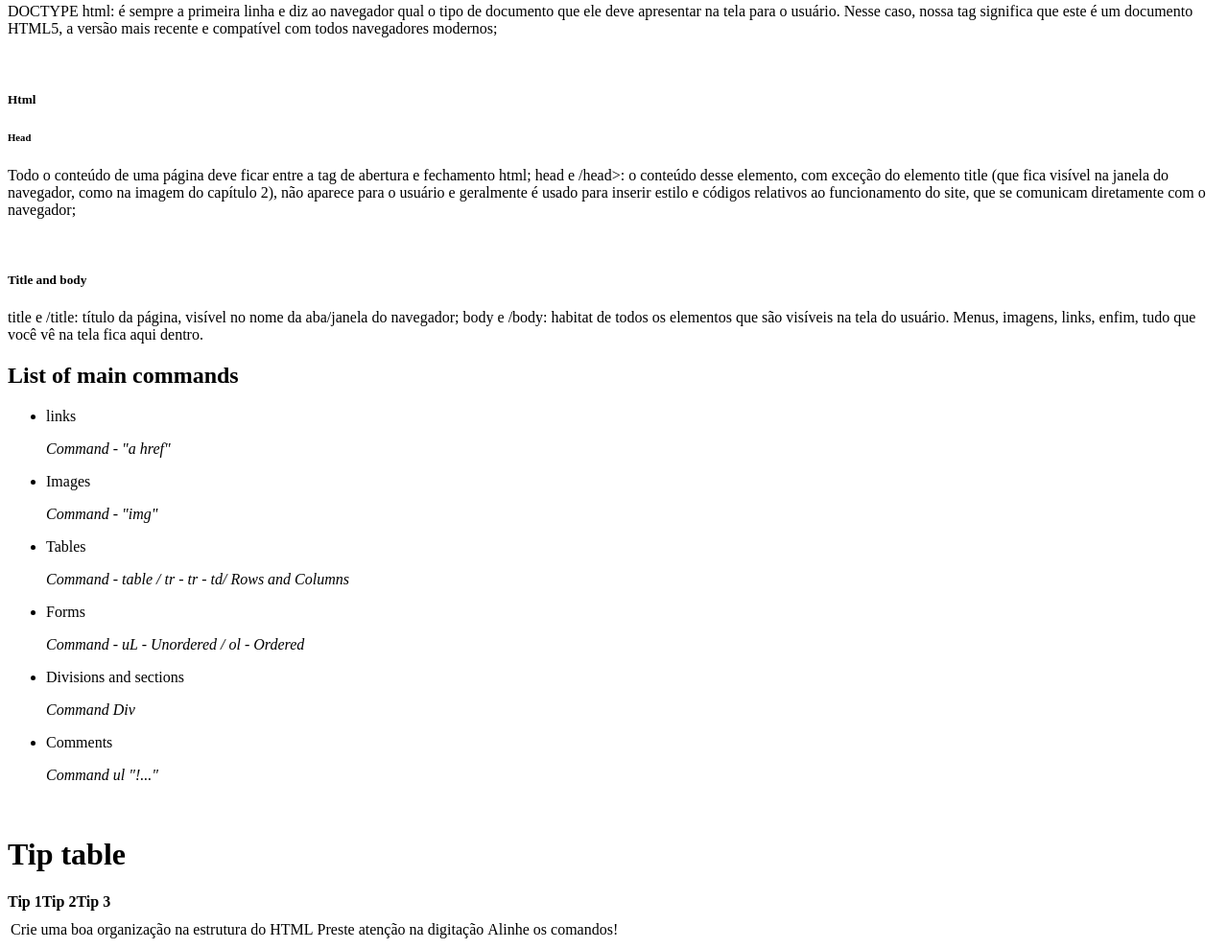
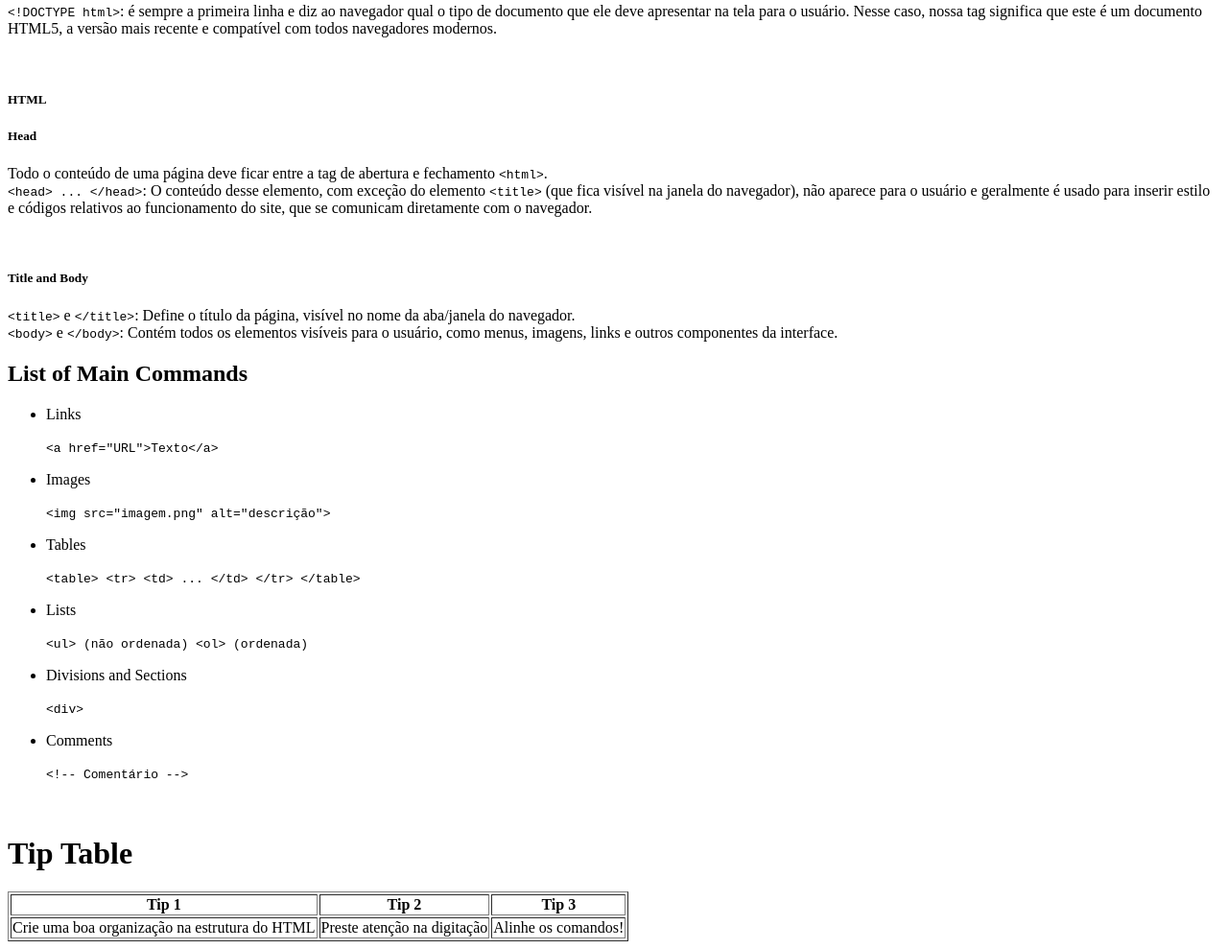
Before and after one commit to matheusalmeida19/math-course, a plain HTML site: page src/dictionary.html in a window 1280 px wide. Shown: the part 245-1234 px from the top of the page at 96% size. Drawn offline with Linux system fonts and the light colour scheme.

Commit message:
Mudança no dictionary

```diff
--- a/src/dictionary.html
+++ b/src/dictionary.html
@@ -3,7 +3,7 @@
 <head>
     <meta charset="UTF-8">
     <meta name="viewport" content="width=device-width, initial-scale=1.0">
-    <title>Html Dictionary</title>
+    <title>HTML Dictionary</title>
 </head>
 <body>
     <h1 style="background-color: aquamarine;">Dictionary for HTML 5 to Front End</h1>
@@ -12,45 +12,57 @@
 
     <h4>The beginning of everything</h4>
     <h5>Doctype</h5>
-    <p> DOCTYPE html: é sempre a primeira linha e diz ao navegador qual o tipo de documento que ele deve apresentar na tela para o usuário. Nesse caso, nossa tag significa que este é um documento HTML5, a versão mais recente e compatível com todos navegadores modernos; </p>
+    <p>
+        <code>&lt;!DOCTYPE html&gt;</code>: é sempre a primeira linha e diz ao navegador qual o tipo de documento que ele deve apresentar na tela para o usuário. Nesse caso, nossa tag significa que este é um documento HTML5, a versão mais recente e compatível com todos navegadores modernos.
+    </p>
     <br>
-    <h5>Html</h5>
-    <h6>Head</h6>
-    <p>Todo o conteúdo de uma página deve ficar entre a tag de abertura e fechamento html;
-        head e /head>: o conteúdo desse elemento, com exceção do elemento title (que fica visível na janela do navegador, como na imagem do capítulo 2), não aparece para o usuário e geralmente é usado para inserir estilo e códigos relativos ao funcionamento do site, que se comunicam diretamente com o navegador;</p>
 
+    <h5>HTML</h5>
+    <h5>Head</h5>
+    <p>
+        Todo o conteúdo de uma página deve ficar entre a tag de abertura e fechamento <code>&lt;html&gt;</code>.
+        <br>
+        <code>&lt;head&gt; ... &lt;/head&gt;</code>: O conteúdo desse elemento, com exceção do elemento <code>&lt;title&gt;</code> (que fica visível na janela do navegador), não aparece para o usuário e geralmente é usado para inserir estilo e códigos relativos ao funcionamento do site, que se comunicam diretamente com o navegador.
+    </p>
     <br>
-    <h5>Title and body</h5>
+
+    <h5>Title and Body</h5>
     <p>
-        title e /title: título da página, visível no nome da aba/janela do navegador;
-        body e /body: habitat de todos os elementos que são visíveis na tela do usuário. Menus, imagens, links, enfim, tudo que você vê na tela fica aqui dentro.
+        <code>&lt;title&gt;</code> e <code>&lt;/title&gt;</code>: Define o título da página, visível no nome da aba/janela do navegador.
+        <br>
+        <code>&lt;body&gt;</code> e <code>&lt;/body&gt;</code>: Contém todos os elementos visíveis para o usuário, como menus, imagens, links e outros componentes da interface.
     </p>
-    <h2>List of main commands</h2>
-    <ul><!--Conjunto de uma lista-->
-        <li>links</li>
-        <em><p>Command - "a href"</p></em>
+
+    <h2>List of Main Commands</h2>
+    <ul>
+        <li>Links</li>
+        <p><code>&lt;a href="URL"&gt;Texto&lt;/a&gt;</code></p>
+
         <li>Images</li>
-        <em><p>Command - "img"</p></em>
+        <p><code>&lt;img src="imagem.png" alt="descrição"&gt;</code></p>
+
         <li>Tables</li>
-        <em><p>Command - table / tr - tr - td/ Rows and Columns </p></em>
-        <li>Forms</li>
-        <em><p>Command - uL - Unordered / ol - Ordered</p></em>
-        <li>Divisions and sections</li>
-        <em><p> Command Div</p></em>
+        <p><code>&lt;table&gt; &lt;tr&gt; &lt;td&gt; ... &lt;/td&gt; &lt;/tr&gt; &lt;/table&gt;</code></p>
+
+        <li>Lists</li>
+        <p><code>&lt;ul&gt; (não ordenada) &lt;ol&gt; (ordenada)</code></p>
+
+        <li>Divisions and Sections</li>
+        <p><code>&lt;div&gt;</code></p>
+
         <li>Comments</li>
-        <em><p>Command ul "!..."</p></em>
+        <p><code>&lt;!-- Comentário --&gt;</code></p>
     </ul>
     <br>
 
-    <h1>Tip table</h1>
+    <h1>Tip Table</h1>
 
-    <table>
+    <table border="1">
         <tr>
-            <strong><tr>Tip 1</tr></strong>
-            <strong><tr>Tip 2</tr></strong>
-            <strong><tr>Tip 3</tr></strong>
+            <th>Tip 1</th>
+            <th>Tip 2</th>
+            <th>Tip 3</th>
         </tr>
-
         <tr>
             <td>Crie uma boa organização na estrutura do HTML</td>
             <td>Preste atenção na digitação</td>
```
